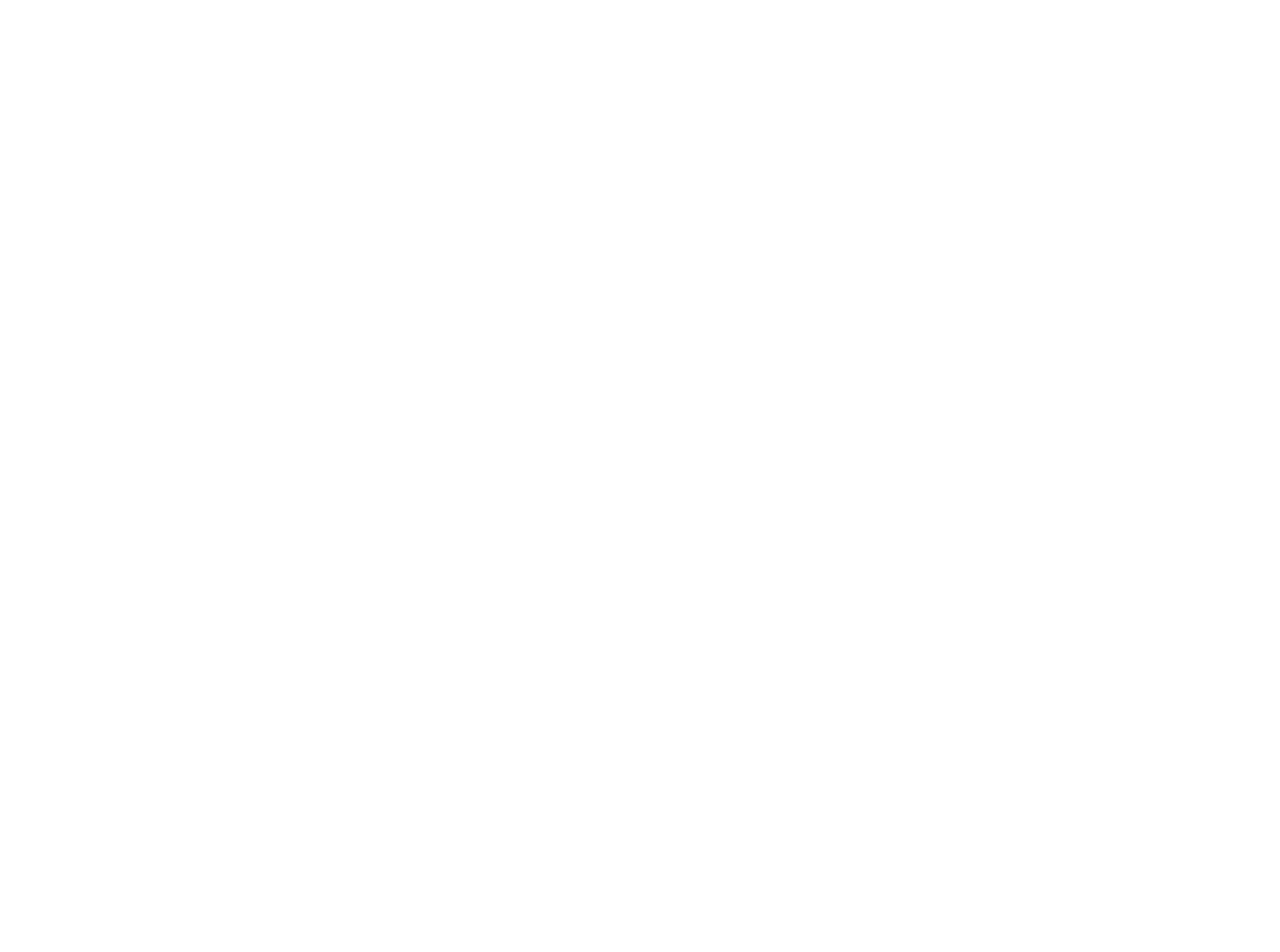
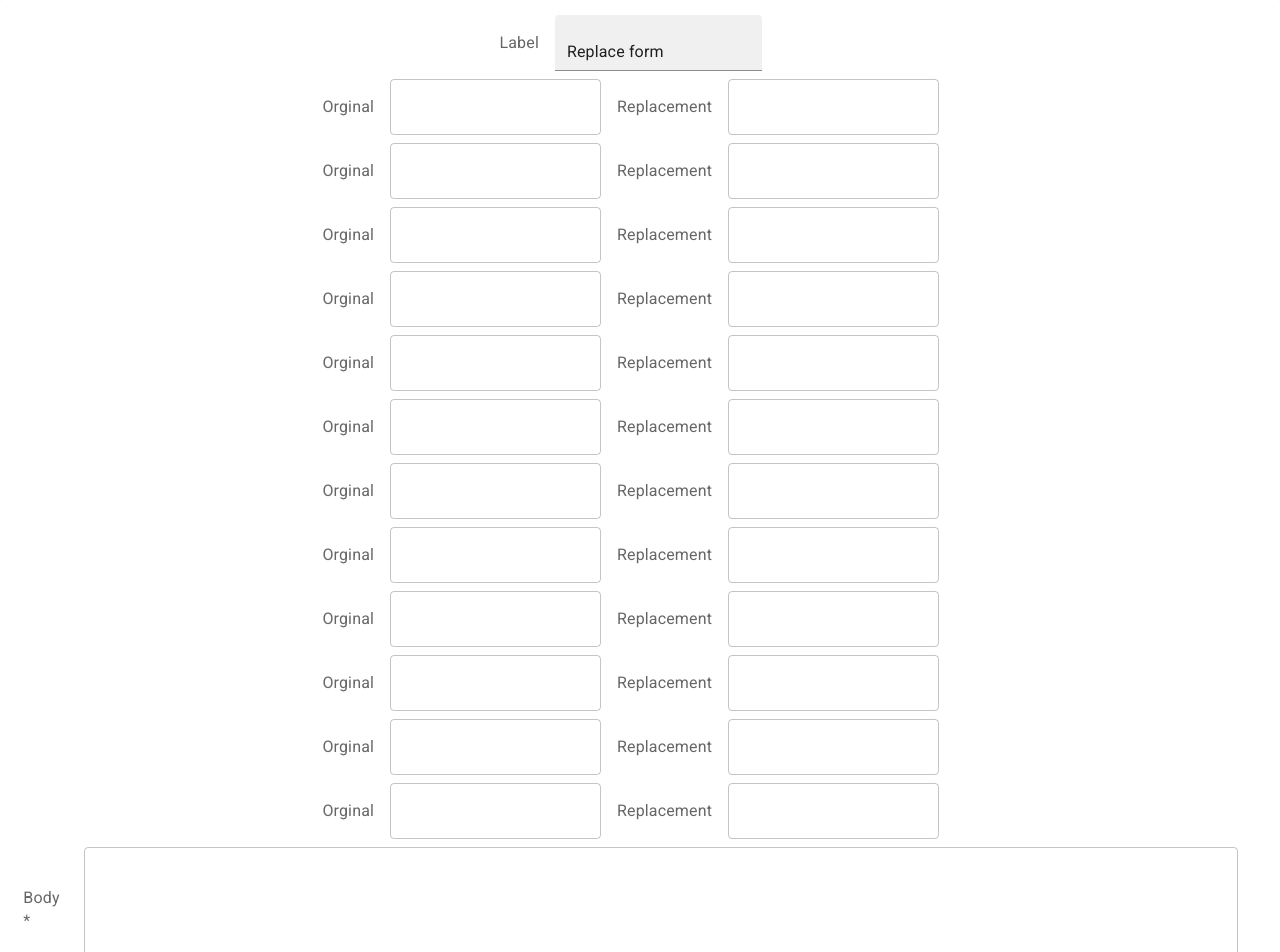
Before and after one commit to BijianWuHungryBearGaming/strings-finder, a React (Create React App) app: page / in a window 1280 px wide. Shown: the part 3580-4532 px from the top of the page. Before the commit the page ends 3539 px from the top, so only its background shows below. Built offline with nearby package versions, Linux system fonts and the light colour scheme.

Commit message:
replace form add in

```diff
--- a/src/App.jsx
+++ b/src/App.jsx
@@ -1,6 +1,7 @@
 import { Divider, Grid } from "@mui/material";
 import SearchForm from "./components/SearchForm";
 import { SnackbarProvider } from "notistack";
+import ReplaceForm from "./components/ReplaceForm";
 
 function App() {
 
@@ -45,6 +46,11 @@ function App() {
                     <Divider>DIVIDER</Divider>
                 </Grid>
 
+                <Grid item xs={12} >
+                    <ReplaceForm label={"Replace form"} customIndex={8}/>
+                    <Divider>DIVIDER</Divider>
+                </Grid>
+
             </Grid>
 
         </SnackbarProvider>
--- /dev/null
+++ b/src/components/ReplaceForm.jsx
@@ -0,0 +1,197 @@
+import { Box, Button, FormControlLabel, FormLabel, Grid, Paper, Radio, RadioGroup, Stack, TextField, Typography } from "@mui/material";
+import { closeSnackbar, enqueueSnackbar } from "notistack";
+import { useState } from "react";
+import ReplacementElement from "./ReplacementElement";
+
+function ReplaceForm({label, customIndex}) {
+    const [original1, setOriginal1] = useState("");
+    const [original2, setOriginal2] = useState("");
+    const [original3, setOriginal3] = useState("");
+    const [original4, setOriginal4] = useState("");
+    const [original5, setOriginal5] = useState("");
+    const [original6, setOriginal6] = useState("");
+    const [original7, setOriginal7] = useState("");
+    const [original8, setOriginal8] = useState("");
+    const [original9, setOriginal9] = useState("");
+    const [original10, setOriginal10] = useState("");
+    const [original11, setOriginal11] = useState("");
+    const [original12, setOriginal12] = useState("");
+
+    const [repalcement1, setReplacement1] = useState("");
+    const [repalcement2, setReplacement2] = useState("");
+    const [repalcement3, setReplacement3] = useState("");
+    const [repalcement4, setReplacement4] = useState("");
+    const [repalcement5, setReplacement5] = useState("");
+    const [repalcement6, setReplacement6] = useState("");
+    const [repalcement7, setReplacement7] = useState("");
+    const [repalcement8, setReplacement8] = useState("");
+    const [repalcement9, setReplacement9] = useState("");
+    const [repalcement10, setReplacement10] = useState("");
+    const [repalcement11, setReplacement11] = useState("");
+    const [repalcement12, setReplacement12] = useState("");
+
+    const [originalBody, setOriginalBody] = useState("");
+
+    const[customLabel, setCustomLabel] = useState(label);
+
+    const[result, setResult] = useState("");
+
+
+
+
+    const customHandleSubmmit = async (e) => {
+        e.preventDefault();
+
+        const arrayStrings = originalBody.split(",").map(str => str.trim());
+
+        if(originalBody.trim() === "" || arrayStrings.length === 0) {
+            enqueueSnackbar("Please input the transform body", {variant: 'error'});
+            return;
+        }
+
+        for(let i = 0; i < arrayStrings.length; i++){
+
+            if(arrayStrings[i] === original1){
+                arrayStrings[i] = repalcement1;
+            }
+
+            if(arrayStrings[i] === original2){
+                arrayStrings[i] = repalcement2;
+            }
+
+            if(arrayStrings[i] === original3){
+                arrayStrings[i] = repalcement3;
+            }
+
+            if(arrayStrings[i] === original4){
+                arrayStrings[i] = repalcement4;
+            }
+
+            if(arrayStrings[i] === original5){
+                arrayStrings[i] = repalcement5;
+            }
+
+            if(arrayStrings[i] === original6){
+                arrayStrings[i] = repalcement6;
+            }
+
+            if(arrayStrings[i] === original7){
+                arrayStrings[i] = repalcement7;
+            }
+
+            if(arrayStrings[i] === original8){
+                arrayStrings[i] = repalcement8;
+            }
+
+            if(arrayStrings[i] === original9){
+                arrayStrings[i] = repalcement9;
+            }
+
+            if(arrayStrings[i] === original10){
+                arrayStrings[i] = repalcement10;
+            }
+
+            if(arrayStrings[i] === original11){
+                arrayStrings[i] = repalcement11;
+            }
+
+            if(arrayStrings[i] === original12){
+                arrayStrings[i] = repalcement12;
+            }
+
+        }
+
+        let finalString = "";
+        for(let i = 0; i < arrayStrings.length; i++){
+
+            if(i === (arrayStrings.length - 1)){
+                finalString += arrayStrings[i];
+            } else {
+                finalString += arrayStrings[i] + ",";
+            }
+        }
+        enqueueSnackbar("Done transformation", {variant: 'success'});
+        setResult(finalString);
+
+    }
+
+    return (<>
+        <form onSubmit={customHandleSubmmit}>
+            <Paper elevation={10} sx={{ py: 2}} key={customIndex}>
+                <Grid container rowSpacing={1} columnSpacing={3}
+                width={"100%"}
+                    direction="column"
+                    justifyContent="center"
+                    alignItems="center">
+
+                <Grid item xs={12} alignContent={"center"} justifyContent={"center"}>
+                    <Stack direction="row" spacing={2} sx={{alignItems: "center"}}>
+
+                        <FormLabel>Label</FormLabel>
+                        <TextField
+                             variant="filled"  value={customLabel}  onChange={(e)=> setCustomLabel(e.target.value)}
+                        />
+                    </Stack>
+                </Grid>
+
+                <ReplacementElement originalValue={original1} setOriginal={setOriginal1} replacementValue={repalcement1} setReplacement={setReplacement1} />
+                <ReplacementElement originalValue={original2} setOriginal={setOriginal2} replacementValue={repalcement2} setReplacement={setReplacement2} />
+                <ReplacementElement originalValue={original3} setOriginal={setOriginal3} replacementValue={repalcement3} setReplacement={setReplacement3} />
+                <ReplacementElement originalValue={original4} setOriginal={setOriginal4} replacementValue={repalcement4} setReplacement={setReplacement4} />
+                <ReplacementElement originalValue={original5} setOriginal={setOriginal5} replacementValue={repalcement5} setReplacement={setReplacement5} />
+                <ReplacementElement originalValue={original6} setOriginal={setOriginal6} replacementValue={repalcement6} setReplacement={setReplacement6} />
+                <ReplacementElement originalValue={original7} setOriginal={setOriginal7} replacementValue={repalcement7} setReplacement={setReplacement7} />
+                <ReplacementElement originalValue={original8} setOriginal={setOriginal8} replacementValue={repalcement8} setReplacement={setReplacement8} />
+                <ReplacementElement originalValue={original9} setOriginal={setOriginal9} replacementValue={repalcement9} setReplacement={setReplacement9} />
+                <ReplacementElement originalValue={original10} setOriginal={setOriginal10} replacementValue={repalcement10} setReplacement={setReplacement10} />
+                <ReplacementElement originalValue={original11} setOriginal={setOriginal11} replacementValue={repalcement11} setReplacement={setReplacement11} />
+                <ReplacementElement originalValue={original12} setOriginal={setOriginal12} replacementValue={repalcement12} setReplacement={setReplacement12} />
+
+                <Grid item xs={12}>
+
+                    <Stack direction="row" spacing={2} sx={{alignItems: "center"}}>
+                        <FormLabel required>Body</FormLabel>
+                        <TextField
+                            sx={{ "minWidth": "90vw"}}  fullWidth  variant="outlined" required value={originalBody}  onChange={(e)=> setOriginalBody(e.target.value)}  multiline
+                            rows={4}
+                        />
+
+                    </Stack>
+                </Grid>
+                <Grid item xs={12}>
+                    <Button type="submit" variant="contained" color="success" size="large" sx={{m:1}}> {"Transform"}</Button>
+                    <Button  variant="contained" color="warning" size="large" sx={{m:1}} onClick={() => setResult("")}> {"Clear"}</Button>
+                </Grid>
+
+                <Grid item xs={12} flexWrap={"wrap"} key={"final transformed outcome"}>
+                        <Paper sx={{p: 3}} >
+
+                            <Stack direction="row" spacing={2} sx={{alignItems: "center"}}>
+                                <FormLabel >Result</FormLabel>
+                                <TextField
+                                    sx={{ "minWidth": "90vw"}}  fullWidth  variant="outlined" value={result}    multiline
+                                    rows={4} disabled
+                                />
+                                {/* <TextField id="outlined-basic" variant="standard" value={result} disabled /> */}
+                            </Stack>
+                        </Paper>
+
+                </Grid>
+
+
+
+
+
+
+
+
+
+
+                </Grid>
+            </Paper>
+
+        </form>
+    </>);
+}
+
+export default ReplaceForm;
--- /dev/null
+++ b/src/components/ReplacementElement.jsx
@@ -0,0 +1,16 @@
+import { FormLabel, Grid, Stack, TextField } from "@mui/material";
+
+function ReplacementElement({originalValue, setOriginal, replacementValue, setReplacement}) {
+    return <>
+        <Grid item xs={12} alignContent={"center"} justifyContent={"center"}>
+            <Stack direction="row" spacing={2} sx={{alignItems: "center"}}>
+            <FormLabel >Orginal</FormLabel>
+            <TextField variant="outlined"  value={originalValue}  onChange={(e)=> setOriginal(e.target.value)} />
+            <FormLabel >Replacement</FormLabel>
+            <TextField variant="outlined"  value={replacementValue}  onChange={(e)=> setReplacement(e.target.value)} />
+        </Stack>
+    </Grid>
+    </>
+}
+
+export default ReplacementElement;
```
